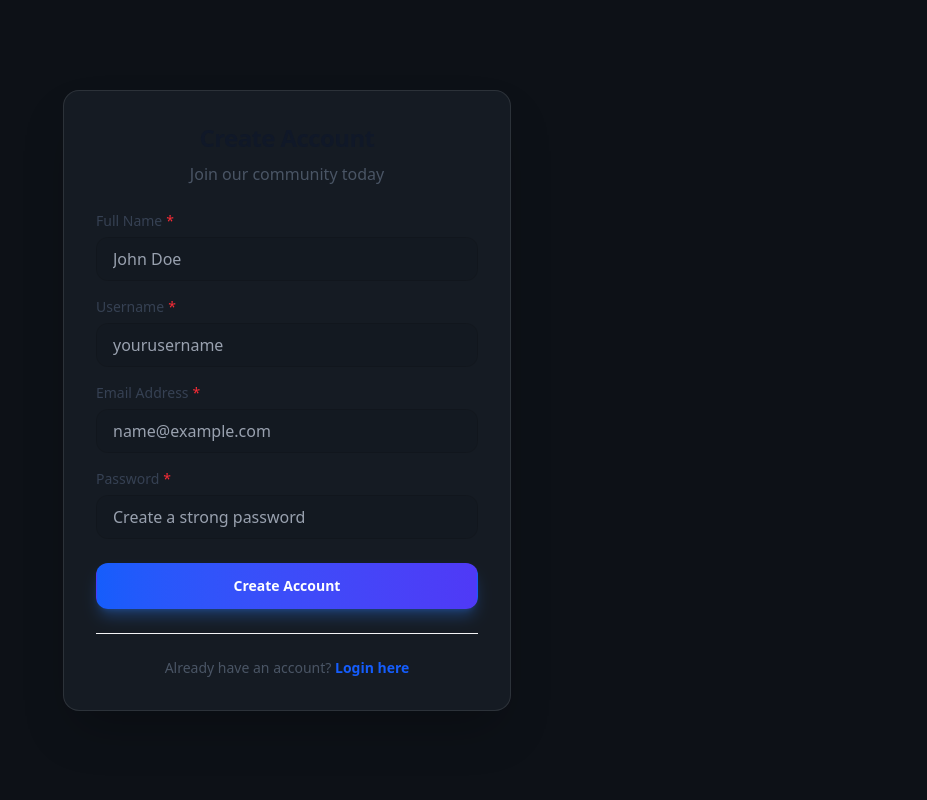
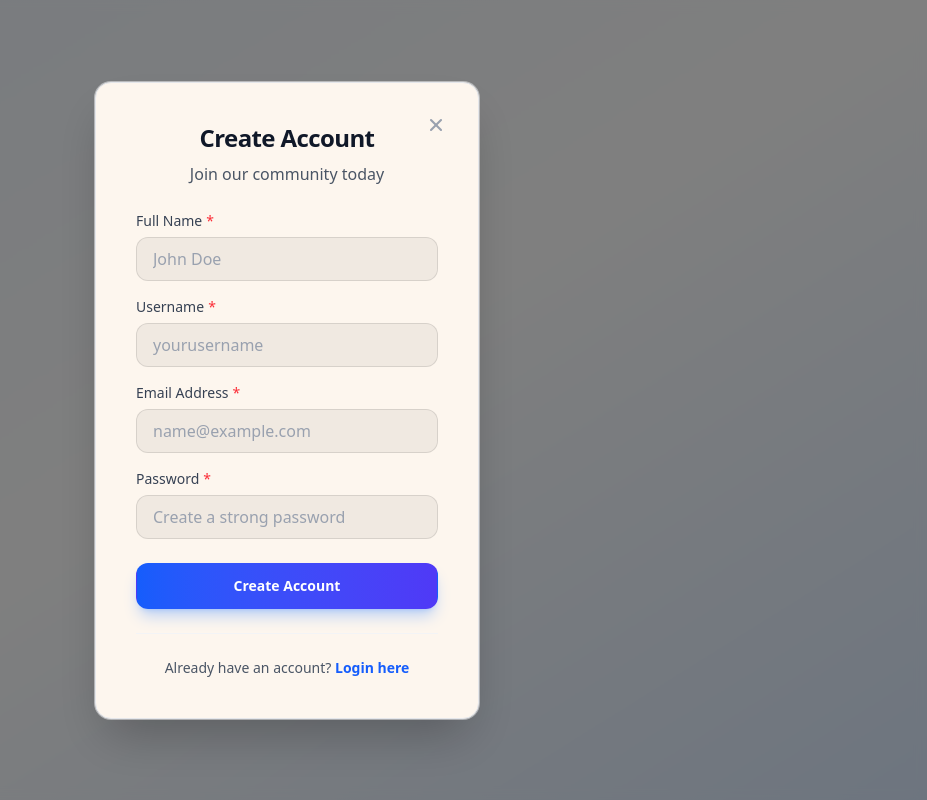
Before and after one commit to subaspanta/himvidhya-frontend, a Next.js app: page /register in a window 1280 px wide. Shown: the whole page, without its empty margins (353-1280 px from the left). Built offline with nearby package versions, Linux system fonts and the light colour scheme; no server answers; grey boxes are pictures that could not be loaded.

Commit message:
feat(auth): refactor authentication pages and modals for improved user experience

```diff
--- a/app/(public)/login/page.tsx
+++ b/app/(public)/login/page.tsx
@@ -1,12 +1,17 @@
-import { LoginForm } from "@/features/auth/components/LoginForm";
+"use client";
+import { useRouter } from "next/navigation";
+import { AuthModals } from "@/features/auth/components/AuthModals";
+import { AuthPageLayout } from "@/components/layout/AuthPageLayout";
 
-// This page will render the login form for unauthenticated users
 export default function LoginPage() {
+  const router = useRouter();
   return (
-    <div className="min-h-screen flex items-center justify-center bg-[#0d1117]">
-      <div className="max-w-md w-full p-8 bg-[#151b23] border border-white/10 rounded-2xl shadow-2xl">
-        <LoginForm />
-      </div>
-    </div>
+    <AuthPageLayout>
+      <AuthModals
+        openModal="login"
+        onCloseModal={() => router.push("/")}
+        onSwitchToRegister={() => router.push("/register")}
+      />
+    </AuthPageLayout>
   );
 }
--- a/app/(public)/page.tsx
+++ b/app/(public)/page.tsx
@@ -1,54 +1,27 @@
 "use client";
+import { AuthModals } from "@/features/auth/components/AuthModals";
+import { AuthPageLayout } from "@/components/layout/AuthPageLayout";
 
-import React, { useState } from "react";
-import { AuthModals } from "@/features/auth/components/AuthModals";
-import { Button } from "@/components/ui/Button";
+import { useRouter } from "next/navigation";
+import { useEffect } from "react";
+import { useAuthStore } from "@/features/auth/store/auth.store";
 
 export default function Home() {
-  const [openModal, setOpenModal] = useState<"login" | "register" | null>(null);
-
-  const openLoginModal = () => setOpenModal("login");
-  const openRegisterModal = () => setOpenModal("register");
-  const closeModal = () => setOpenModal(null);
-
-  const handleSwitchToRegister = () => {
-    closeModal();
-    openRegisterModal();
-  };
-
-  const handleSwitchToLogin = () => {
-    closeModal();
-    openLoginModal();
-  };
-
+  const router = useRouter();
+  const isAuthenticated = useAuthStore((state) => state.isAuthenticated);
+  useEffect(() => {
+    if (isAuthenticated) {
+      router.push("/app");
+    }
+  }, [isAuthenticated, router]);
   return (
-    <div className="flex items-center justify-center min-h-screen bg-jet_black-100">
+    <AuthPageLayout>
       <AuthModals
-        openModal={openModal}
-        onCloseModal={closeModal}
-        onSwitchToRegister={handleSwitchToRegister}
-        onSwitchToLogin={handleSwitchToLogin}
+        openModal="login"
+        onCloseModal={() => {}}
+        onSwitchToRegister={() => router.push("/register")}
+        onSwitchToLogin={() => {}}
       />
-
-      <div className="text-center">
-        <h1 className="text-4xl font-bold text-white mb-8">
-          Welcome to ChatApp
-        </h1>
-        <div className="flex gap-4 justify-center">
-          <Button
-            onClick={openLoginModal}
-            className="px-6 py-3 bg-blue-600 text-white rounded-lg font-medium hover:bg-blue-700"
-          >
-            Login
-          </Button>
-          <Button
-            onClick={openRegisterModal}
-            className="px-6 py-3 bg-green-600 text-white rounded-lg font-medium hover:bg-green-700"
-          >
-            Register
-          </Button>
-        </div>
-      </div>
-    </div>
+    </AuthPageLayout>
   );
 }
--- a/app/(public)/register/page.tsx
+++ b/app/(public)/register/page.tsx
@@ -1,13 +1,25 @@
-// This page will render the register form for unauthenticated users
-
-import { RegisterForm } from "@/features/auth/components/RegisterForm";
+"use client";
+import { useRouter } from "next/navigation";
+import { AuthModals } from "@/features/auth/components/AuthModals";
+import { AuthPageLayout } from "@/components/layout/AuthPageLayout";
+import { useEffect } from "react";
+import { useAuthStore } from "@/features/auth/store/auth.store";
 
 export default function RegisterPage() {
+  const router = useRouter();
+  const isAuthenticated = useAuthStore((state) => state.isAuthenticated);
+  useEffect(() => {
+    if (isAuthenticated) {
+      router.push("/chat");
+    }
+  }, [isAuthenticated, router]);
   return (
-    <div className="min-h-screen flex items-center justify-center bg-[#0d1117]">
-      <div className="max-w-md w-full p-8 bg-[#151b23] border border-white/10 rounded-2xl shadow-2xl">
-        <RegisterForm />
-      </div>
-    </div>
+    <AuthPageLayout>
+      <AuthModals
+        openModal="register"
+        onCloseModal={() => {}}
+        onSwitchToLogin={() => router.push("/")}
+      />
+    </AuthPageLayout>
   );
 }
--- /dev/null
+++ b/components/layout/AuthPageLayout.tsx
@@ -0,0 +1,27 @@
+// AuthPageLayout.tsx
+"use client";
+import React from "react";
+import Image from "next/image";
+
+export const AuthPageLayout = ({ children }: { children: React.ReactNode }) => (
+  <div
+    className="min-h-screen flex flex-col items-center justify-center bg-linear-to-br from-blue-50 via-white to-blue-100"
+    style={{ minHeight: "100vh" }}
+  >
+    <div className="mb-8 flex flex-col items-center">
+      {/* Replace with your logo image or SVG */}
+      <Image
+        src="/logo.svg"
+        alt="ChatApp Logo"
+        width={64}
+        height={64}
+        className="h-16 w-16 mb-2"
+        priority
+      />
+      <span className="text-2xl font-bold text-blue-700 tracking-wide">
+        ChatApp
+      </span>
+    </div>
+    {children}
+  </div>
+);
--- a/features/auth/components/AuthModals.tsx
+++ b/features/auth/components/AuthModals.tsx
@@ -7,9 +7,9 @@ import { Modal } from "@/components/ui/Modal";
 
 interface AuthModalsProps {
   openModal: "login" | "register" | null;
-  onCloseModal: () => void;
-  onSwitchToRegister: () => void;
-  onSwitchToLogin: () => void;
+  onCloseModal?: () => void;
+  onSwitchToRegister?: () => void;
+  onSwitchToLogin?: () => void;
 }
 
 export const AuthModals: React.FC<AuthModalsProps> = ({
@@ -22,7 +22,7 @@ export const AuthModals: React.FC<AuthModalsProps> = ({
     <>
       <Modal
         isOpen={openModal === "login"}
-        onClose={onCloseModal}
+        onClose={onCloseModal ?? (() => {})}
         className="w-96"
         closeButtonClassName="right-6 top-6"
       >
@@ -31,7 +31,7 @@ export const AuthModals: React.FC<AuthModalsProps> = ({
 
       <Modal
         isOpen={openModal === "register"}
-        onClose={onCloseModal}
+        onClose={onCloseModal ?? (() => {})}
         className="w-96"
         closeButtonClassName="right-6 top-6"
       >
--- a/features/auth/components/LoginForm.tsx
+++ b/features/auth/components/LoginForm.tsx
@@ -9,7 +9,6 @@ import { Button } from "@/components/ui/Button";
 import { useRouter } from "next/navigation";
 import TextField from "@/components/ui/TextField";
 
-// Validation Schema
 const loginSchema = yup.object({
   email: yup
     .string()
@@ -70,7 +69,6 @@ export const LoginForm: React.FC<LoginFormProps> = ({
           <span className="text-blue-600 font-bold">ChatApp</span>
         </p>
       </div>
-
       {/* Form */},
       <form onSubmit={handleSubmit(onSubmit)} className="space-y-6">
         <div className="space-y-5">
@@ -120,7 +118,6 @@ export const LoginForm: React.FC<LoginFormProps> = ({
           Sign In
         </Button>
       </form>
-
       {/* Footer */}
       <p className="text-center text-sm text-gray-600">
         Don&apos;t have an account?{" "}
```
